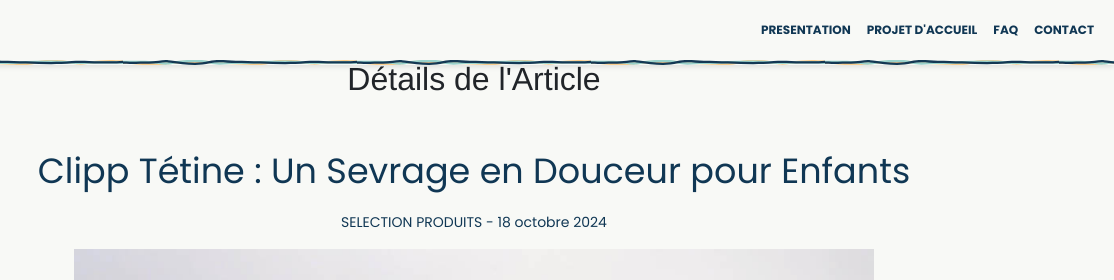
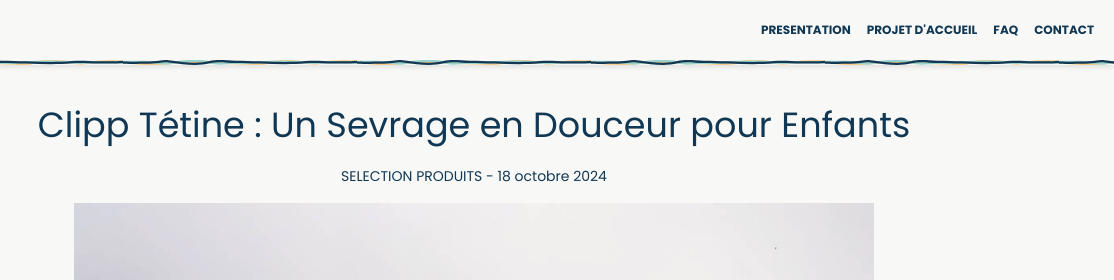
Before and after one commit to Celinahub/audit-sauvegarde-blog-assmat-eleventy, an Eleventy site: page posts/selection-produits/clipp.md in a window 1280 px wide. Shown: the top 280 px of the page, 166-1280 px from the left. Built offline with nearby package versions, Linux system fonts and the light colour scheme; Eleventy itself is replaced by a stand-in of ours; files that its build step writes are made by us from their sources; a web font is replaced by a local one.

Commit message:
sup defaut details articles dans articles

```diff
--- a/_includes/layouts/post.njk
+++ b/_includes/layouts/post.njk
@@ -6,7 +6,7 @@
 
 
 <section id="contenu-article">
-<h2 class="poppins-regular-titre-section-article text-center">Détails de l'Article</h2> <!-- Titre de la section -->
+
 
 <article class="container-article my-4 visuel-content">
 
```
